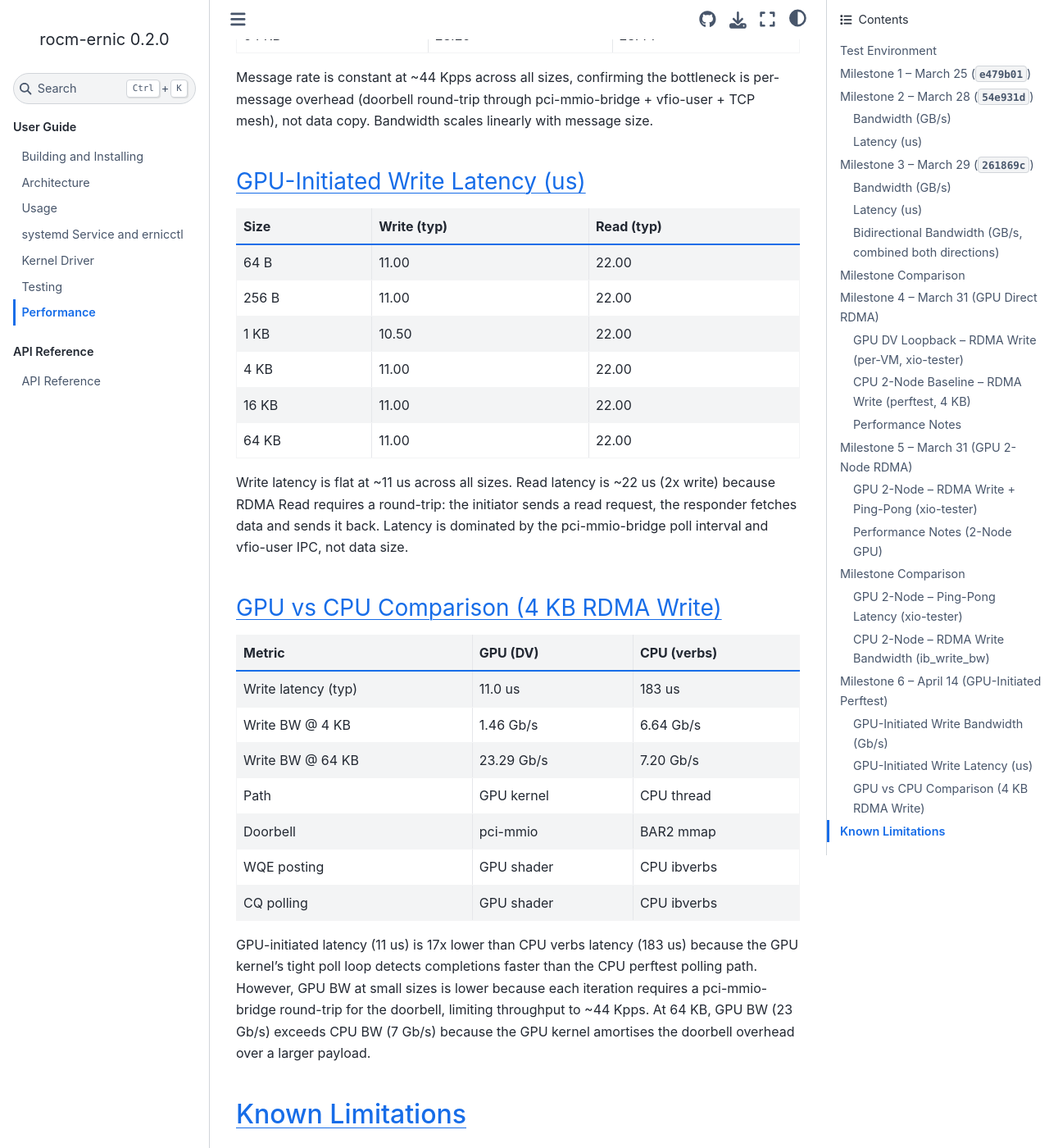
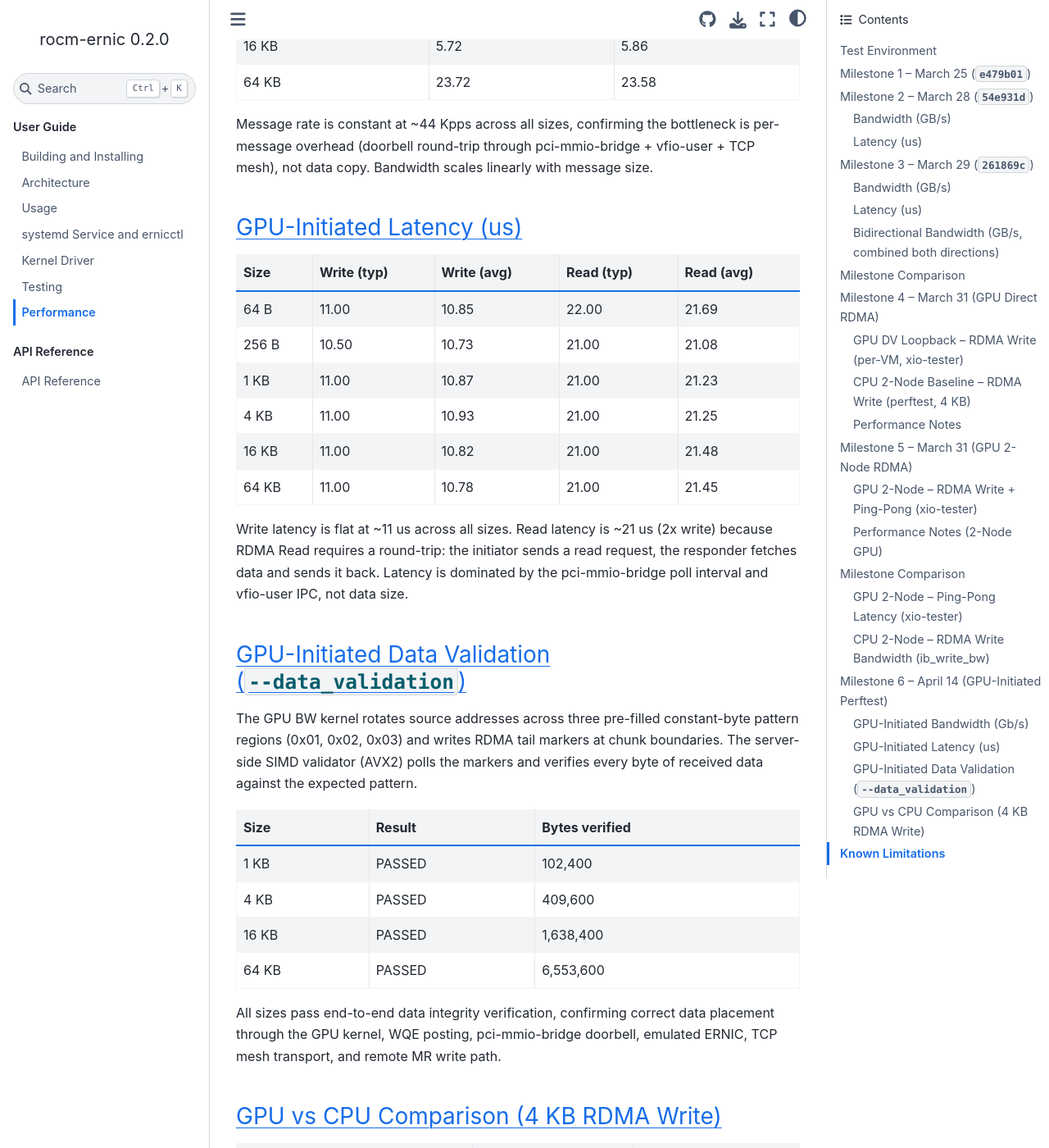
Before and after one commit to ROCm/rocm-ernic, a Sphinx documentation site: the page built from docs/performance.rst, in a window 1280 px wide and 1400 px high, scrolled down 15866 px. Shown: the whole window at 82% size. Built offline with Sphinx 7.4.7 and the Sphinx Book theme 1.1.4, drawn with Linux system fonts in a browser that asks for light colours; some of the changed text lies outside the part shown.

Commit message:
docs: update Milestone 6 with full GPU perftest sweep and DV results
Refresh GPU-initiated performance numbers with the latest
perftest-xio fixes (power-of-2 SQ depth, data validation
support, both sides using perftest-xio).  Add detailed
latency table with min/typ/avg/max and new data validation
section showing PASSED results across 1 KB to 64 KB with
SIMD-verified byte-level integrity.

```diff
--- a/docs/performance.rst
+++ b/docs/performance.rst
@@ -546,40 +546,40 @@ Milestone 6 -- April 14 (GPU-Initiated Perftest)
 
 First working GPU-initiated perftest (ROCm/perftest fork with
 ``--use_rocm_xio``).  The GPU posts WQEs and polls completions
-entirely from device code via pci-mmio-bridge, while the CPU
-perftest server on VM1 uses standard kernel verbs.
+entirely from device code via pci-mmio-bridge, with both server
+and client using the perftest-xio fork.
 
 Changes required:
 
 - **perftest-xio**: fix NULL deref in latency path
   (``tcompleted`` not allocated for LAT+ITERATIONS mode),
-  switch GPU timing from broken ``clock64()`` /
-  ``hipDeviceAttributeClockRate`` to
+  switch GPU timing from ``clock64()`` to
   ``__builtin_amdgcn_s_memrealtime()`` (25 GHz wall clock),
-  fix BW kernel hang at depth > 1 (``poll_cq_until`` waited
-  for all ``sq_depth`` slots instead of 1), fill per-iteration
-  ``tposted``/``tcompleted`` arrays for BW reporting
+  fix BW kernel hang at depth > 1, round SQ depth to power
+  of 2 for PVRDMA bitmask ring compatibility, add
+  ``--data_validation`` support for ``--use_rocm_xio``
+  (source pattern rotation + tail marker RDMA WRITEs)
 - **rocm-ernic**: fix TCP mesh health-check self-failure
   (manager checked itself and always failed after 15 s),
   fix workers silently dropping heartbeat probes
 
 Test configuration: GPU client on VM2 (MI210, vfio-pci
-passthrough + pci-mmio-bridge), CPU server on VM1 (standard
-perftest).  500 BW iterations, 200 latency iterations per
-data point.
+passthrough + pci-mmio-bridge), perftest-xio server on VM1
+(CPU-posted verbs).  500 BW iterations, 200 latency
+iterations per data point.
 
-GPU-Initiated Write Bandwidth (Gb/s)
-^^^^^^^^^^^^^^^^^^^^^^^^^^^^^^^^^^^^^
+GPU-Initiated Bandwidth (Gb/s)
+^^^^^^^^^^^^^^^^^^^^^^^^^^^^^^
 
 =======  ==========  ==========
 Size     Write       Read
 =======  ==========  ==========
-64 B     0.02        0.02
-256 B    0.09        0.09
-1 KB     0.36        0.36
-4 KB     1.46        1.45
-16 KB    5.79        5.82
-64 KB    23.29       23.44
+64 B     0.023       0.023
+256 B    0.091       0.092
+1 KB     0.36        0.37
+4 KB     1.45        1.47
+16 KB    5.72        5.86
+64 KB    23.72       23.58
 =======  ==========  ==========
 
 Message rate is constant at ~44 Kpps across all sizes,
@@ -587,26 +587,50 @@ confirming the bottleneck is per-message overhead (doorbell
 round-trip through pci-mmio-bridge + vfio-user + TCP mesh),
 not data copy.  Bandwidth scales linearly with message size.
 
-GPU-Initiated Write Latency (us)
-^^^^^^^^^^^^^^^^^^^^^^^^^^^^^^^^^
+GPU-Initiated Latency (us)
+^^^^^^^^^^^^^^^^^^^^^^^^^^
 
-=======  ============  ============
-Size     Write (typ)   Read (typ)
-=======  ============  ============
-64 B     11.00         22.00
-256 B    11.00         22.00
-1 KB     10.50         22.00
-4 KB     11.00         22.00
-16 KB    11.00         22.00
-64 KB    11.00         22.00
-=======  ============  ============
+=======  ===========  ===========  ===========  ===========
+Size     Write (typ)  Write (avg)  Read (typ)   Read (avg)
+=======  ===========  ===========  ===========  ===========
+64 B     11.00        10.85        22.00        21.69
+256 B    10.50        10.73        21.00        21.08
+1 KB     11.00        10.87        21.00        21.23
+4 KB     11.00        10.93        21.00        21.25
+16 KB    11.00        10.82        21.00        21.48
+64 KB    11.00        10.78        21.00        21.45
+=======  ===========  ===========  ===========  ===========
 
 Write latency is flat at ~11 us across all sizes.  Read
-latency is ~22 us (2x write) because RDMA Read requires a
+latency is ~21 us (2x write) because RDMA Read requires a
 round-trip: the initiator sends a read request, the responder
 fetches data and sends it back.  Latency is dominated by the
 pci-mmio-bridge poll interval and vfio-user IPC, not data
 size.
+
+GPU-Initiated Data Validation (``--data_validation``)
+^^^^^^^^^^^^^^^^^^^^^^^^^^^^^^^^^^^^^^^^^^^^^^^^^^^^^
+
+The GPU BW kernel rotates source addresses across three
+pre-filled constant-byte pattern regions (0x01, 0x02, 0x03)
+and writes RDMA tail markers at chunk boundaries.  The
+server-side SIMD validator (AVX2) polls the markers and
+verifies every byte of received data against the expected
+pattern.
+
+=======  ========  ===============
+Size     Result    Bytes verified
+=======  ========  ===============
+1 KB     PASSED    102,400
+4 KB     PASSED    409,600
+16 KB    PASSED    1,638,400
+64 KB    PASSED    6,553,600
+=======  ========  ===============
+
+All sizes pass end-to-end data integrity verification,
+confirming correct data placement through the GPU kernel,
+WQE posting, pci-mmio-bridge doorbell, emulated ERNIC,
+TCP mesh transport, and remote MR write path.
 
 GPU vs CPU Comparison (4 KB RDMA Write)
 ^^^^^^^^^^^^^^^^^^^^^^^^^^^^^^^^^^^^^^^^
@@ -615,8 +639,8 @@ GPU vs CPU Comparison (4 KB RDMA Write)
 Metric                      GPU (DV)     CPU (verbs)
 ==========================  ===========  ===========
 Write latency (typ)         11.0 us      183 us
-Write BW @ 4 KB             1.46 Gb/s    6.64 Gb/s
-Write BW @ 64 KB            23.29 Gb/s   7.20 Gb/s
+Write BW @ 4 KB             1.45 Gb/s    6.64 Gb/s
+Write BW @ 64 KB            23.72 Gb/s   7.20 Gb/s
 Path                        GPU kernel   CPU thread
 Doorbell                    pci-mmio     BAR2 mmap
 WQE posting                 GPU shader   CPU ibverbs
```
Also changed, not shown: other parts of docs/performance.rst (+1 -1 lines).
